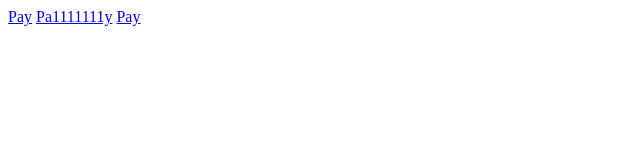
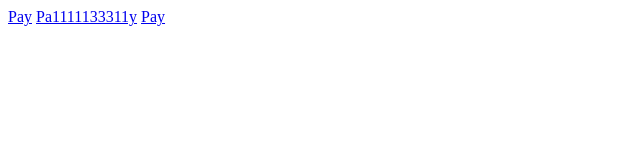
Before and after one commit to Vyachsheslav/remote-demo, a plain HTML site: page index.html in a window 1280 px wide. Shown: the full height of the page, 0-640 px from the left. Drawn offline with Linux system fonts and the light colour scheme.

Commit message:
Fixes #2 Ready

```diff
--- a/index.html
+++ b/index.html
@@ -10,7 +10,7 @@
 </head>
 <body>
     <a href="payment.html">Pay</a>
-    <a href="ff">Pa1111111y</a>
+    <a href="ff">Pa1111133311y</a>
     <a href="Rese55555t Demo">Pay</a>
 </body>
 </html>
```
